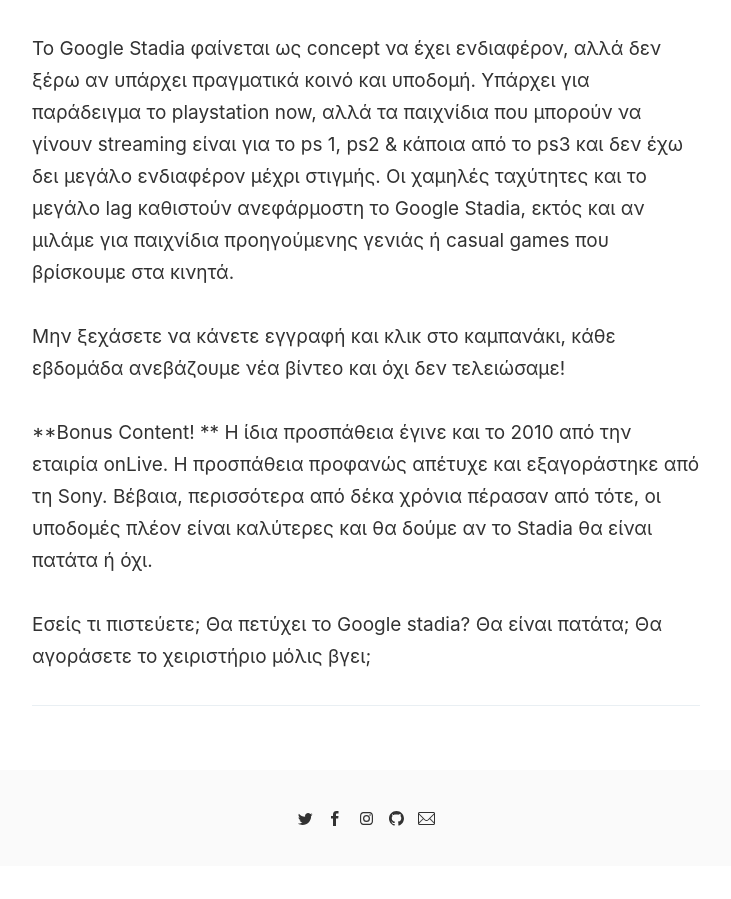
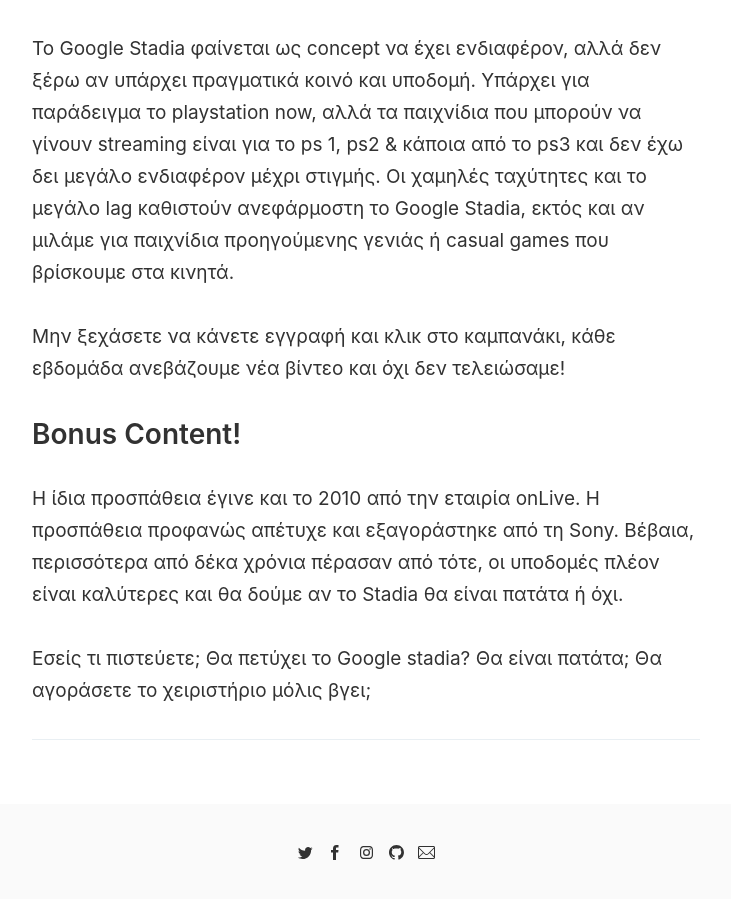
Before and after one commit to alexitsios/site, a Jekyll site: the page built from _posts/2020-05-04-3-logoi-pou-kanoun-to-google-stadia-patata.markdown, in a window 1280 px wide and 900 px high, scrolled down 1215 px. Shown: the whole window, without its empty margins (274-1005 px from the left). Built offline with Jekyll 4.4.1, drawn with Linux system fonts in a browser that asks for light colours; comment, search, counter and statistics services are not loaded; before the commit the page ends 2081 px from its top, so only the background shows below that.

```diff
--- a/_posts/2020-05-04-3-logoi-pou-kanoun-to-google-stadia-patata.markdown
+++ b/_posts/2020-05-04-3-logoi-pou-kanoun-to-google-stadia-patata.markdown
@@ -17,8 +17,8 @@ layout: post
 
 Μην ξεχάσετε να κάνετε εγγραφή και κλικ στο καμπανάκι, κάθε εβδομάδα ανεβάζουμε νέα βίντεο και όχι δεν τελειώσαμε!
 
-**Bonus Content!
-**
+## Bonus Content!
+
 Η ίδια προσπάθεια έγινε και το 2010 από την εταιρία onLive. Η προσπάθεια προφανώς απέτυχε και εξαγοράστηκε από τη Sony. Βέβαια, περισσότερα από δέκα χρόνια πέρασαν από τότε, οι υποδομές πλέον είναι καλύτερες και θα δούμε αν το Stadia θα είναι πατάτα ή όχι.
 
 Εσείς τι πιστεύετε; Θα πετύχει το Google stadia? Θα είναι πατάτα; Θα αγοράσετε το χειριστήριο μόλις βγει;
```
